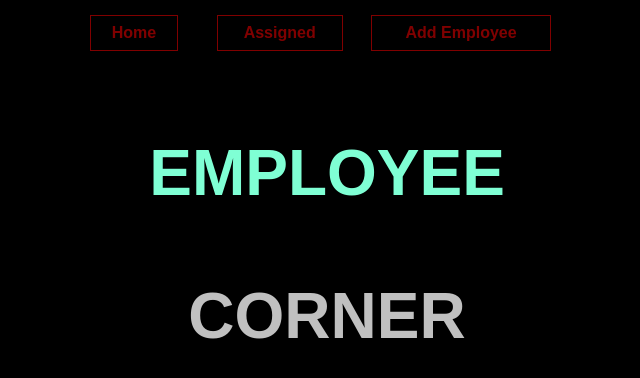
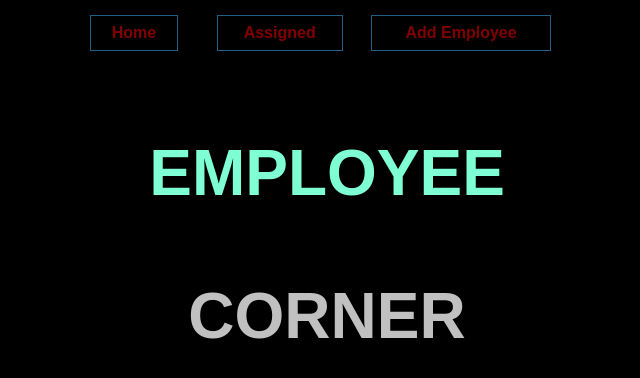
Before and after one commit to Vera25-O/sinatra, a React (Create React App) app in the folder task/: page / in a window 1280 px wide. Shown: the top 378 px of the page, without its empty margins (313-953 px from the left). Built offline with nearby package versions, Linux system fonts and the light colour scheme; no server answers.

Commit message:
modified index.css

```diff
--- a/task/src/index.css
+++ b/task/src/index.css
@@ -77,7 +77,7 @@ button {
   font-weight: bold;
   font-size: 1em;
   background: black;
-  border: solid maroon 1px;
+  border: solid rgb(30, 96, 131) 1px;
   padding: 0.5em;
   cursor: pointer;
   color: maroon;
```
